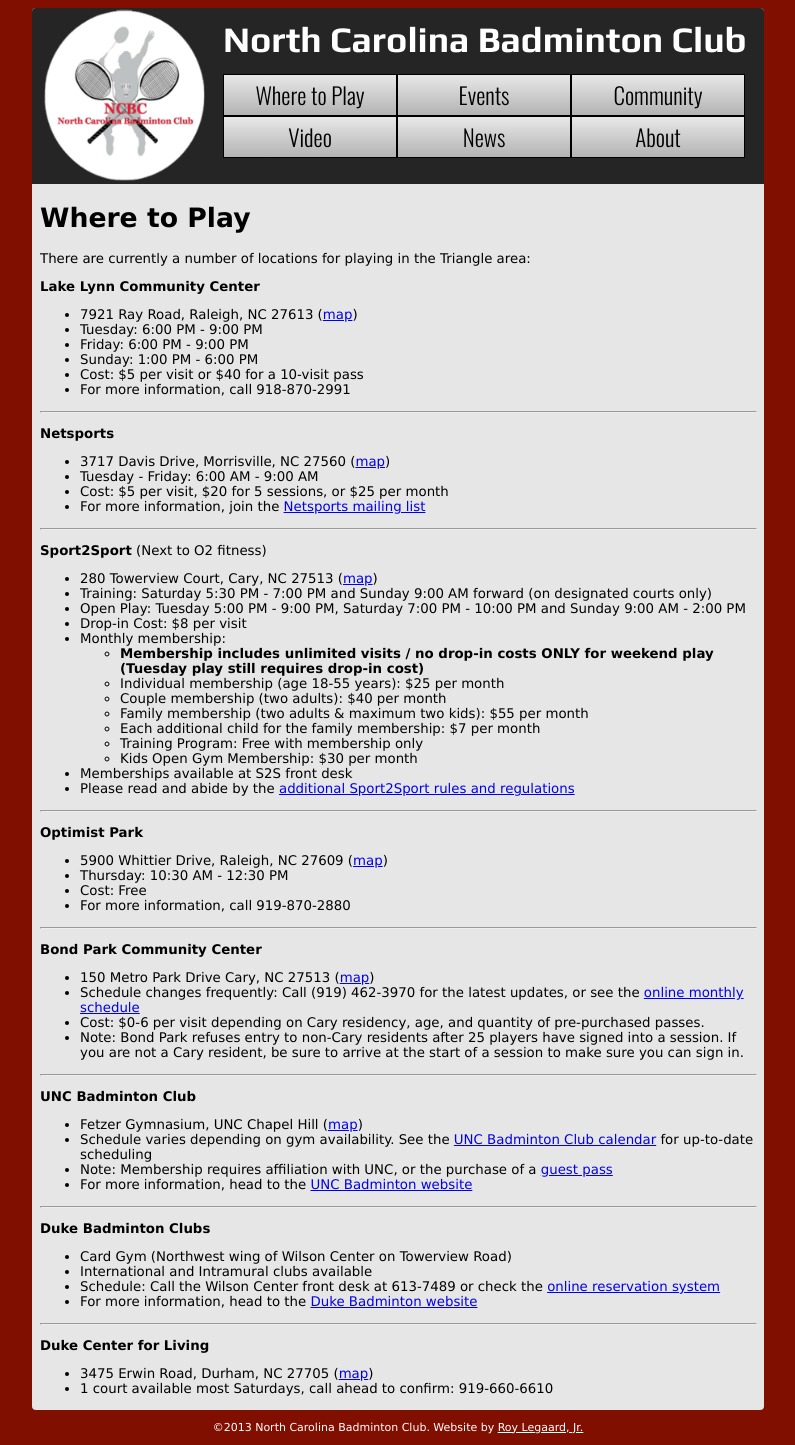
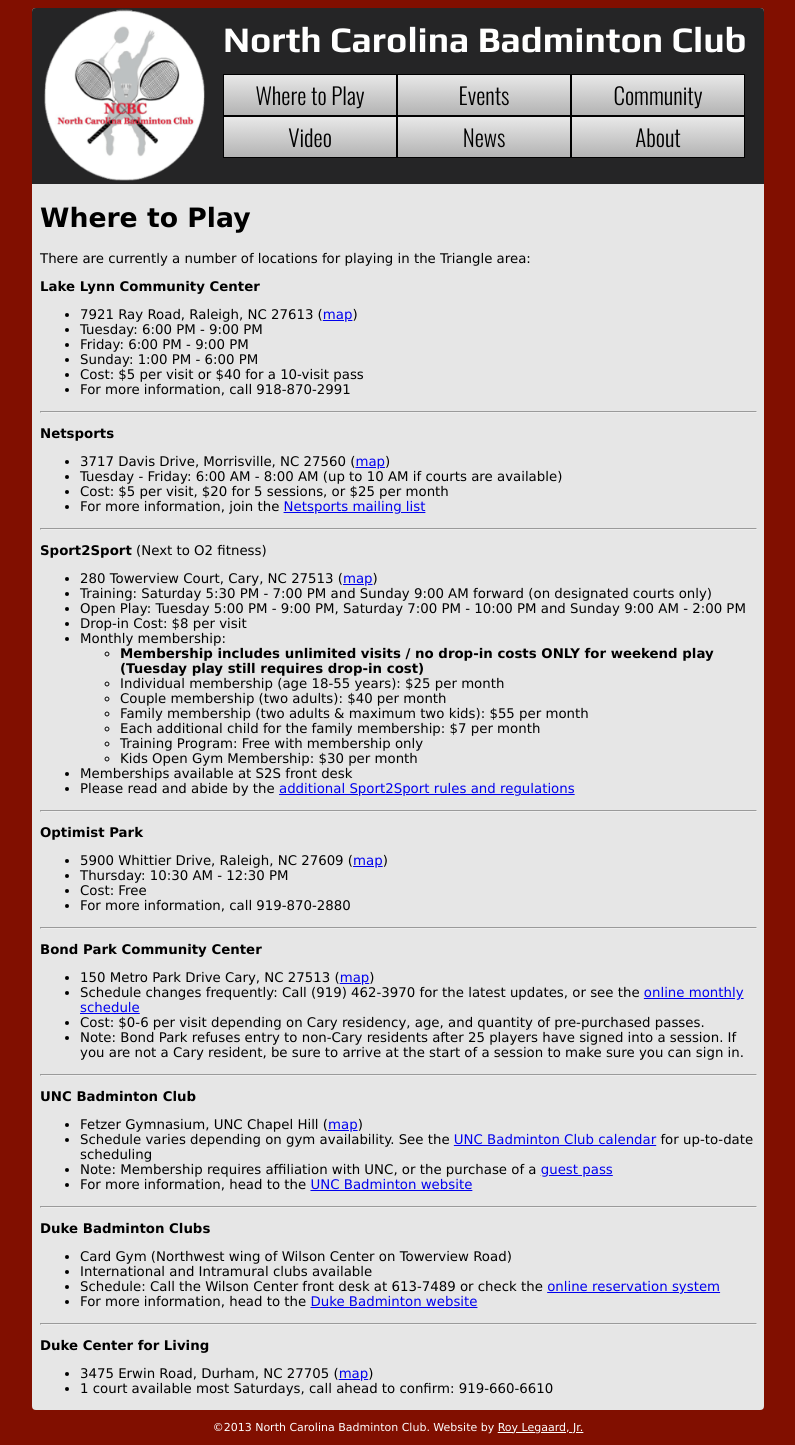
Before and after one commit to NCBC/ncbc.github.com, a Jekyll site: the page built from locations.md, in a window 1280 px wide. Shown: the whole page, without its empty margins (242-1037 px from the left). Built offline with Jekyll 4.4.1, drawn with Linux system fonts in a browser that asks for light colours.

Commit message:
Updated Netsports time

```diff
--- a/index.html
+++ b/index.html
@@ -26,7 +26,7 @@
 	Sun: 1 - 6 PM </p>
 
 	<p><strong>Netsports</strong> <br />
-	Tues-Fri: 6 - 9 AM <br /></p>
+	Tues-Fri: 6 - 8 AM <br /></p>
 
 	<p><strong>Sport2Sport</strong> <br />
 	Sat: 7 - 10 PM <br />
--- a/locations.md
+++ b/locations.md
@@ -20,7 +20,7 @@
 **Netsports**
 
 * 3717 Davis Drive, Morrisville, NC 27560 ([map](http://maps.google.com/maps?q=3717+Davis+Drive,+Morrisville,+NC+27560&hl=en&hnear=3717+Davis+Dr,+Morrisville,+Wake,+North+Carolina+27560&t=m&z=16))
-* Tuesday - Friday: 6:00 AM - 9:00 AM
+* Tuesday - Friday: 6:00 AM - 8:00 AM (up to 10 AM if courts are available)
 * Cost: $5 per visit, $20 for 5 sessions, or $25 per month
 * For more information, join the [Netsports mailing list](https://groups.google.com/forum/#!forum/badminton-is-passion)
 
```
